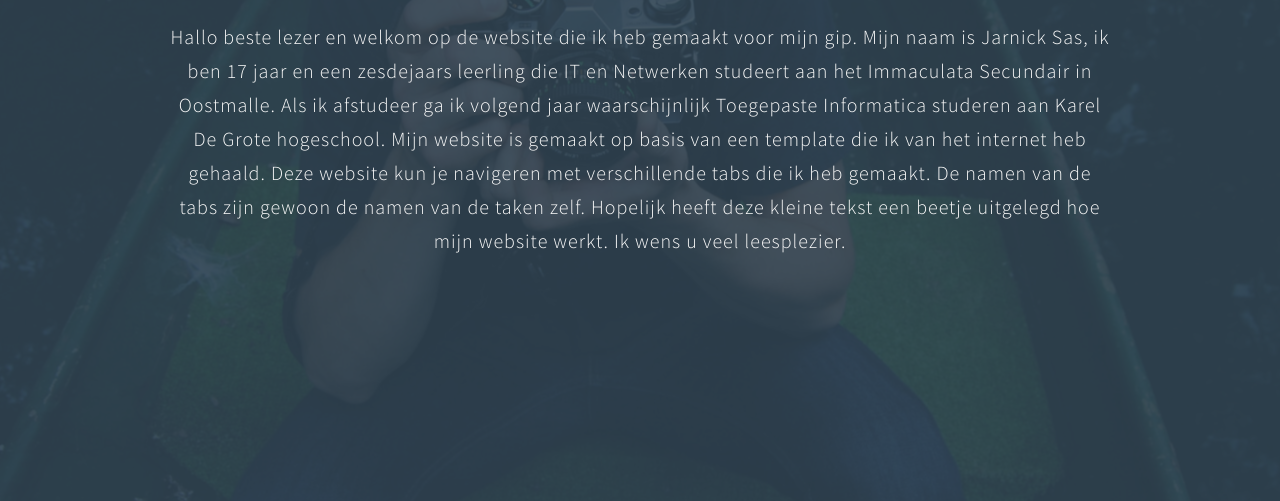
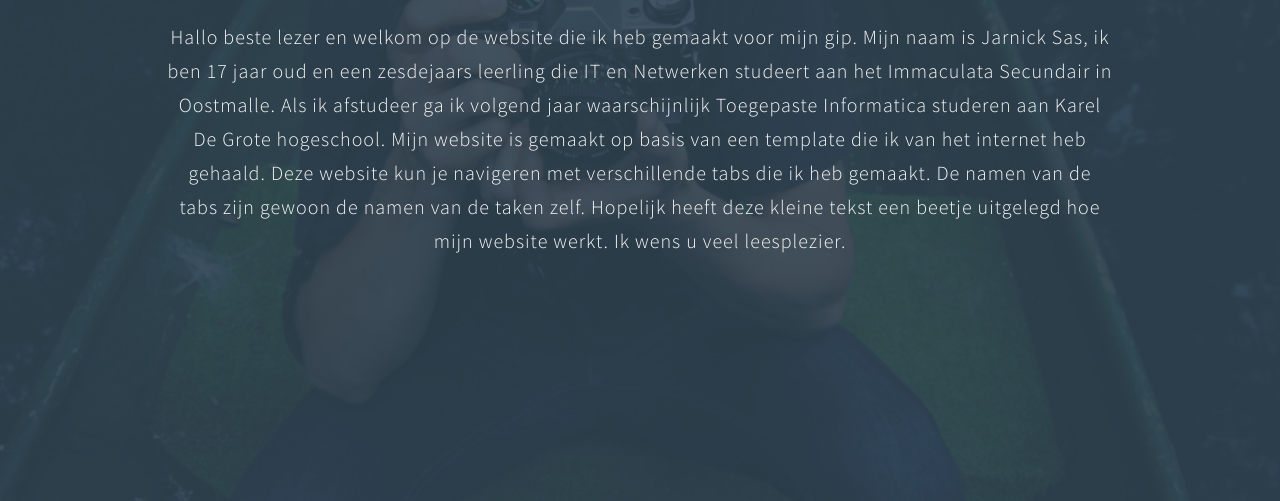
Before and after one commit to JarnickS-immalle/WebsiteGip, a plain HTML site: page index.html in a window 1280 px wide. Shown: the part 299-800 px from the top of the page. Drawn offline with Linux system fonts and the light colour scheme.

Commit message:
kleine aanpassing

```diff
--- a/index.html
+++ b/index.html
@@ -87,7 +87,7 @@ http://tympanus.net/codrops/2013/06/18/caption-hover-effects/
       <div class="col-md-offset-1 col-md-10 col-sm-12 wow fadeInUp" data-wow-delay="0.3s">
         <h1 class="wow fadeInUp" data-wow-delay="0.6s">Welkom op mijn website!  </h1>
         <p class="wow fadeInUp" data-wow-delay="0.9s">Hallo beste lezer en welkom op de website die ik heb gemaakt voor mijn gip.
-Mijn naam is Jarnick Sas, ik ben 17 jaar en een zesdejaars leerling die IT en Netwerken studeert aan het Immaculata Secundair in Oostmalle. Als ik afstudeer ga ik volgend jaar waarschijnlijk Toegepaste Informatica studeren aan Karel De Grote hogeschool. Mijn website is gemaakt op basis van een template die ik van het internet heb gehaald. Deze website kun je navigeren met verschillende tabs die ik heb gemaakt. De namen van de tabs zijn gewoon de namen van de taken zelf. Hopelijk heeft deze kleine tekst een beetje uitgelegd hoe mijn website werkt. Ik wens u veel leesplezier.
+Mijn naam is Jarnick Sas, ik ben 17 jaar oud en een zesdejaars leerling die IT en Netwerken studeert aan het Immaculata Secundair in Oostmalle. Als ik afstudeer ga ik volgend jaar waarschijnlijk Toegepaste Informatica studeren aan Karel De Grote hogeschool. Mijn website is gemaakt op basis van een template die ik van het internet heb gehaald. Deze website kun je navigeren met verschillende tabs die ik heb gemaakt. De namen van de tabs zijn gewoon de namen van de taken zelf. Hopelijk heeft deze kleine tekst een beetje uitgelegd hoe mijn website werkt. Ik wens u veel leesplezier.
 </p>
 
       </div>
```
